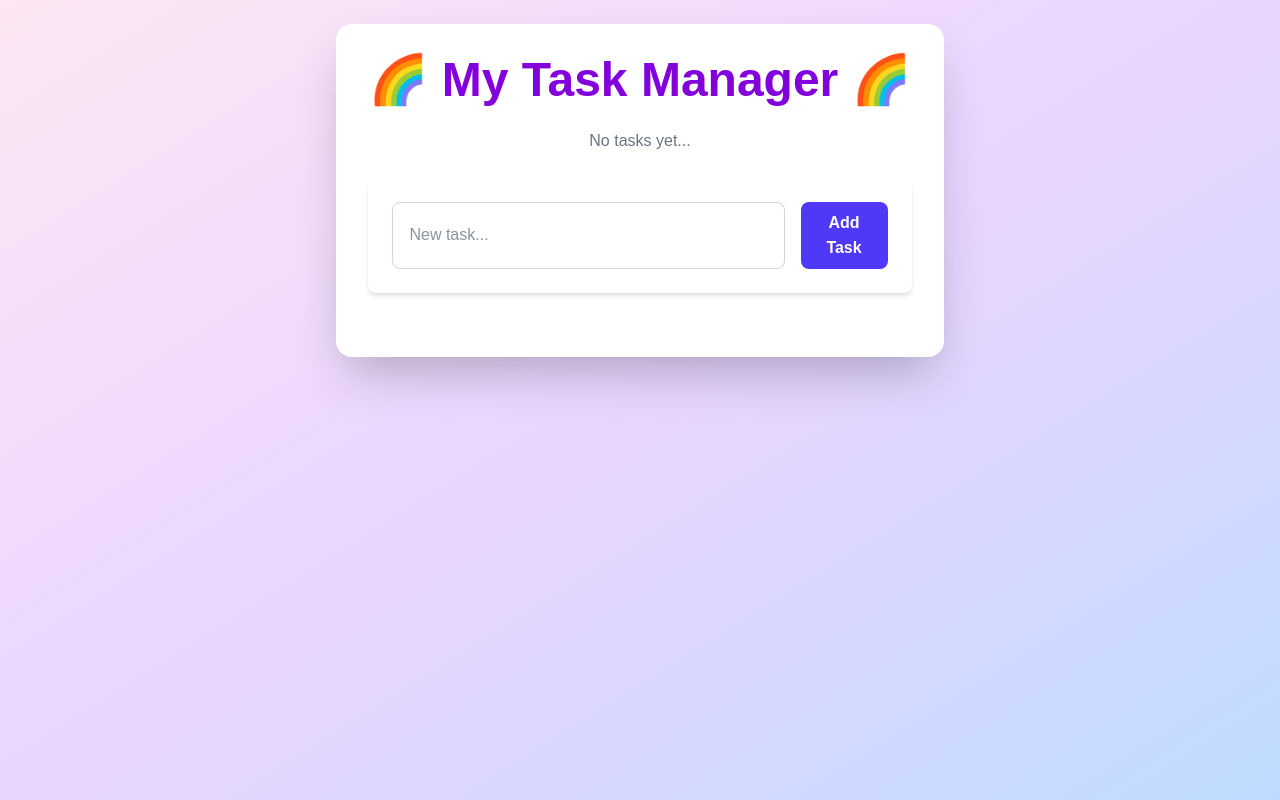
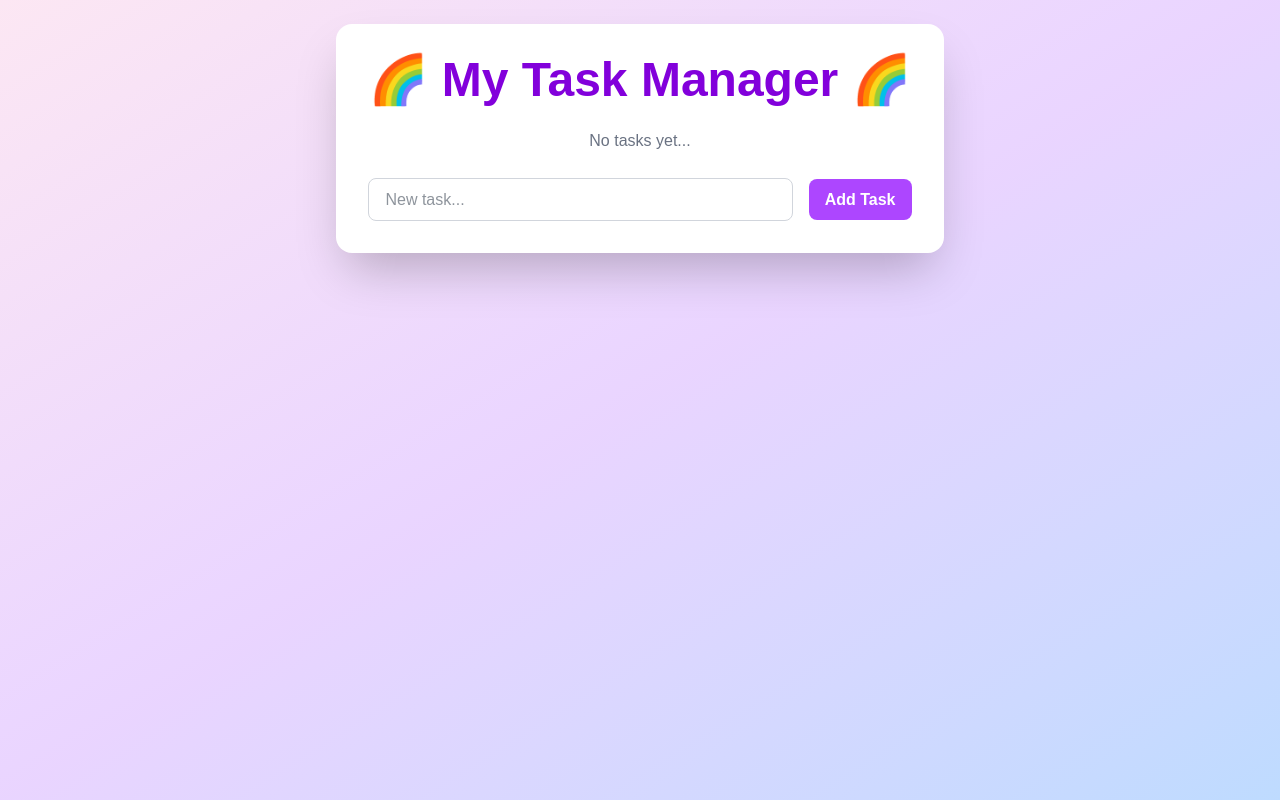
Before and after one commit to hollyskinner97/my-task-manager-frontend, a React (Vite) app: page / in a window 1280 px wide. Built offline with nearby package versions, Linux system fonts and the light colour scheme; no server answers.

Commit message:
simplify AddTaskForm using index styles

```diff
--- a/src/components/AddTaskForm.tsx
+++ b/src/components/AddTaskForm.tsx
@@ -35,18 +35,18 @@ const AddTaskForm: React.FC<AddTaskFormProps> = ({ onTaskAdded }) => {
   return (
     <form
       onSubmit={handleSubmit}
-      className="flex space-x-4 bg-white p-6 rounded-lg shadow-md mb-8"
+      className="flex flex-col sm:flex-row gap-4 items-stretch sm:items-center"
     >
       <input
         type="text"
         placeholder="New task..."
         value={title}
         onChange={(e) => setTitle(e.target.value)}
-        className="p-3 w-full border border-gray-300 rounded-lg focus:outline-none focus:ring-2 focus:ring-blue-500"
+        className="flex-1"
       />
       <button
         type="submit"
-        className="px-6 py-3 bg-indigo-600 text-white rounded-lg hover:bg-indigo-700 focus:ring-2 focus:ring-indigo-500"
+        className="bg-purple-500 hover:bg-purple-600 text-white"
       >
         Add Task
       </button>
```
